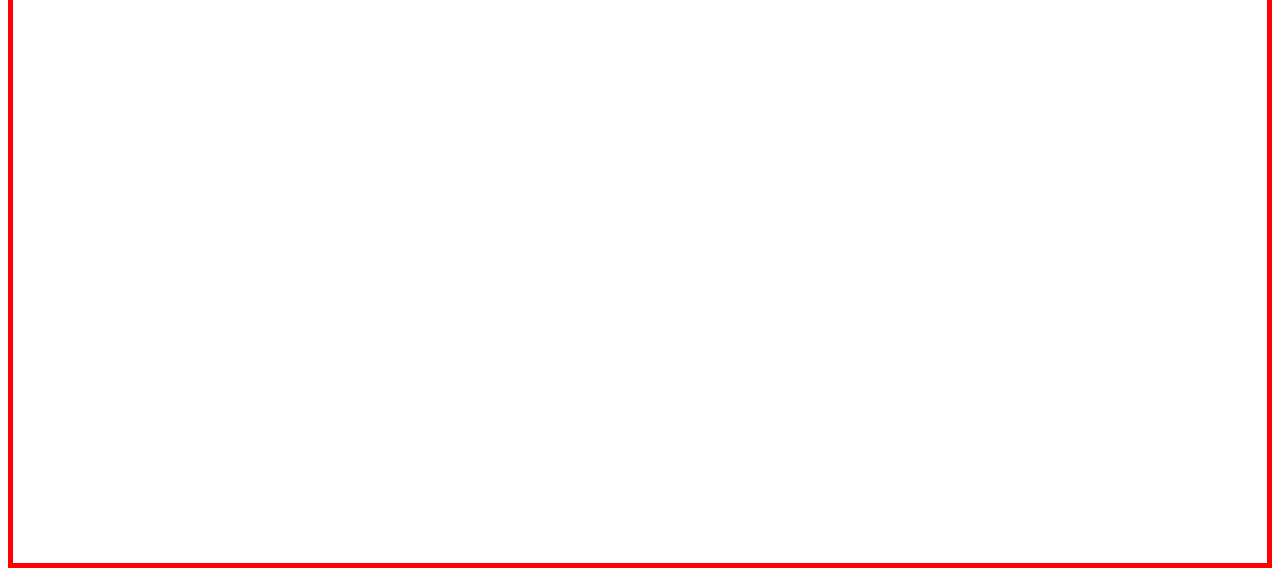
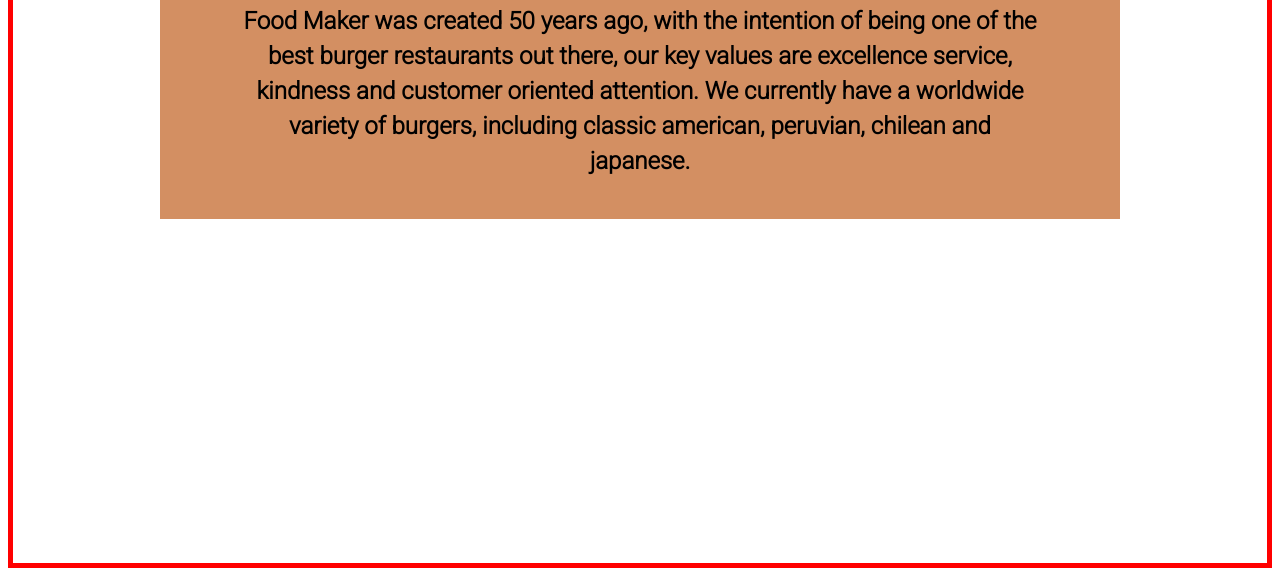
Before and after one commit to Ayosef16/restaurant-page, a plain HTML site: page index.html in a window 1280 px wide. Shown: the part 250-826 px from the top of the page. Drawn offline with Linux system fonts and the light colour scheme.

Commit message:
Add about us section on home

```diff
--- a/main.js
+++ b/main.js
@@ -1 +1 @@
-(()=>{const e=document.querySelector("#content");!function(){let t=document.createElement("header"),d=document.createElement("div");d.classList.add("logo"),d.textContent="Food Maker";let n=document.createElement("div");n.classList.add("nav");let o=document.createElement("ul");for(let e=0;e<3;e++){let e=document.createElement("li");o.appendChild(e)}o.childNodes[0].textContent="Home",o.childNodes[1].textContent="Menu",o.childNodes[2].textContent="About",console.log(o.childNodes[1]),n.appendChild(o),t.appendChild(d),t.appendChild(n),e.appendChild(t)}()})();
+(()=>{"use strict";const e=document.querySelector("#content");(()=>{let t=document.createElement("header"),n=document.createElement("div");n.classList.add("logo"),n.textContent="Food Maker";let d=document.createElement("div");d.classList.add("nav");let a=document.createElement("ul");for(let e=0;e<3;e++){let e=document.createElement("li");a.appendChild(e)}a.childNodes[0].textContent="Home",a.childNodes[1].textContent="Menu",a.childNodes[2].textContent="Contact",d.appendChild(a),t.appendChild(n),t.appendChild(d),e.appendChild(t)})(),(()=>{let t=document.createElement("div");t.classList.add("restaurant-content"),e.appendChild(t)})(),(()=>{const e=document.querySelector(".restaurant-content");let t=document.createElement("div"),n=document.createElement("div"),d=document.createElement("div");n.textContent="About Us",d.textContent="Food Maker was created 50 years ago, with the intention of being one of the best burger restaurants out there, our key values are    excellence service, kindness and customer oriented attention. We currently have a worldwide variety of burgers, including classic american, peruvian, chilean    and japanese.",n.classList.add("about-us-header"),d.classList.add("about-us-content"),t.appendChild(n),t.appendChild(d),t.classList.add("about-us"),e.appendChild(t)})()})();
--- a/style.css
+++ b/style.css
@@ -36,6 +36,7 @@
     font-family: 'Monoton', cursive;
     background-color: var(--nitid-black);
     color: var(--white);
+    margin-bottom: 50px;
 }
 
 
@@ -52,7 +53,7 @@
     margin-right: var(--mg-header);
 }
 
-.content{
+.restaurant-content{
     margin: 0 auto;
     position: relative;
     max-width: 800px;
@@ -60,4 +61,15 @@
     font-weight: 900;
     background-color: var(--nitid-orange);
     color: black;
+    padding: 40px 80px;
 }
+
+.about-us{
+    display: grid;
+    gap: 20px;
+}
+
+.about-us-content{
+    font-size: 1.5rem;
+    line-height: 35px;
+}
```
